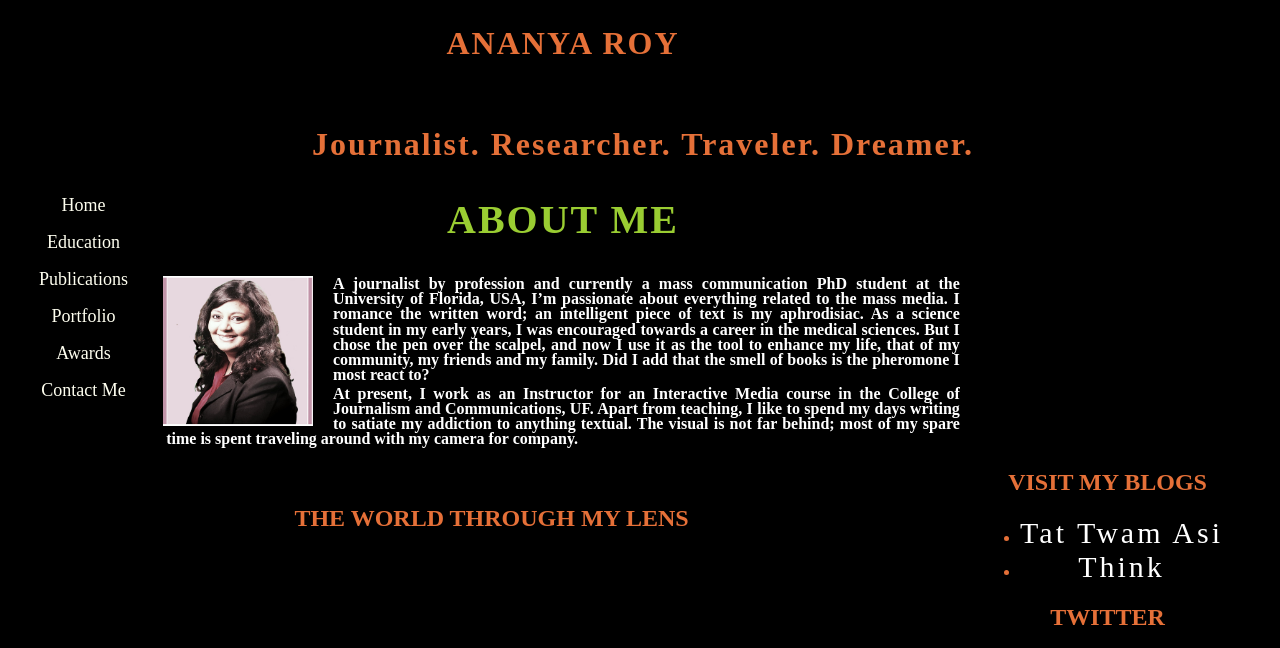
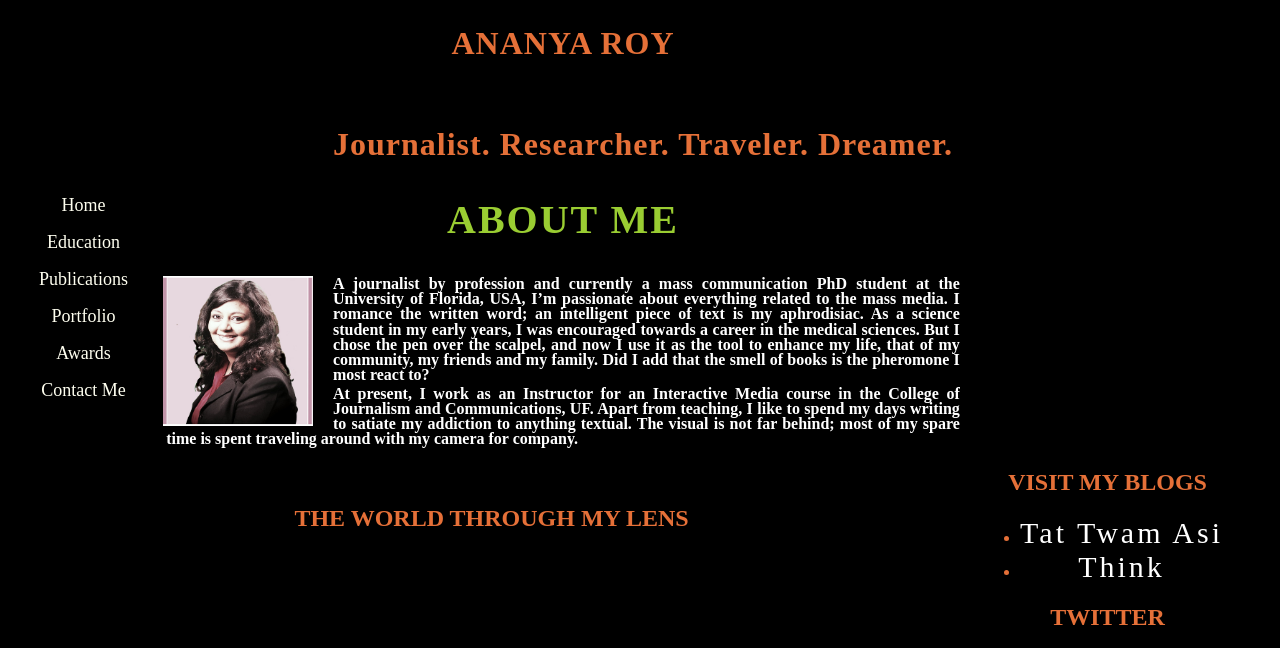
Before and after one commit to AnanyaRoy/AnanyaRoy.github.io, a plain HTML site: page index.html in a window 1280 px wide. Shown: the part 96-744 px from the top of the page. Drawn offline with Linux system fonts and the light colour scheme; a web font is replaced by a local one.

Commit message:
Update styleroysite.css

```diff
--- a/styleroysite.css
+++ b/styleroysite.css
@@ -4,7 +4,7 @@ body {
    font-family: "georgia, sans-serif";
     text-align: center;
 	font-size:100%;
-	margin: 2px 2px 2px 3px;
+	margin: 2px 3px 2px 3px;
     color:#e57038;
 
 }
@@ -43,7 +43,7 @@ article, footer, header, hgroup, nav {
 
 header {
 	font-family:"Georgia, serif";
-	letter-spacing:2px;
+	letter-spacing:1px;
 	font-weight:700;
 	font-size: 2em;
 	text-align: center;
```
